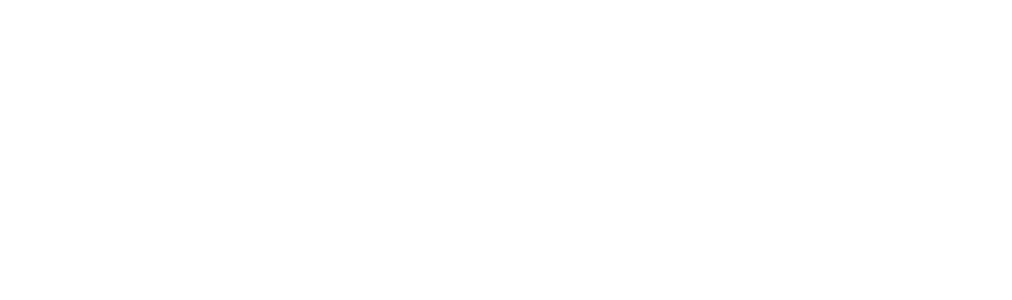
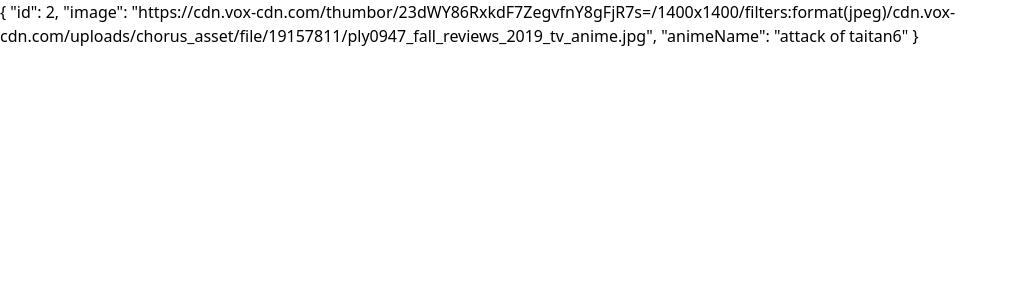
Before and after one commit to Alireza-shahbaziyan/ANI8, a Vue app: page /EventDetails/1 in a window 1280 px wide. Before the commit this address had no page. Shown: the top 300 px of the page, without its empty margins (0-1012 px from the left). Built offline with nearby package versions, Linux system fonts and the light colour scheme.

Commit message:
add dynamic router

```diff
--- a/src/components/BodyItems/BodyRow.vue
+++ b/src/components/BodyItems/BodyRow.vue
@@ -6,18 +6,21 @@
             <div class="btn btn-ghost">View All</div>
         </div>
         <div></div>
-        <div v-for="i in useStoreData.data" :key="i.id" class="m-1 text-center w-20 md:w-36 lg:w-48 hover-grow">
+
+        <router-link  v-for="i in useStoreData.data" :key="i.id" :to="{name:'EventDetails',params:{id:i.id}}"
+            class="m-1 text-center w-20 md:w-36 lg:w-48 hover-grow cursor-pointer">
             <div>
                 <img :src="i.image" alt="IMAGE" class="w-full rounded-md">
             </div>
             <div class="text-black text-xs md:text-lg">
-                {{i.animeName}}
+                {{ i.animeName }}
             </div>
-        </div>
+        </router-link>
     </div>
 </template>
 
 <script setup>
 import { useStore } from '@/store';
+import { RouterLink } from 'vue-router';
 const useStoreData = useStore()
 </script>
--- a/src/router/index.js
+++ b/src/router/index.js
@@ -1,6 +1,7 @@
 import { createRouter, createWebHistory } from 'vue-router'
 import HomeView from '../views/HomeView.vue'
 import LoginView from '../views/LoginView.vue'
+import EventDetails from '../views/EventDetails.vue'
 
 const router = createRouter({
   history: createWebHistory(import.meta.env.BASE_URL),
@@ -11,6 +12,12 @@
       component: HomeView
     },
     {
+      path: '/EventDetails/:id',
+      name: 'EventDetails',
+      props:true,
+      component: EventDetails
+    },
+    {
       path: '/login',
       name: 'Login',
       component: LoginView
--- /dev/null
+++ b/src/views/EventDetails.vue
@@ -0,0 +1,22 @@
+<template>
+    <div class="text-3xl text-black font-bold w-full text-center mt-80">
+        {{data[id]}}
+    </div>
+</template>
+<script >
+import { useStore } from '@/store';
+import { mapState } from 'pinia'
+
+export default {
+    name: 'EventDetails',
+    props: ['id'],
+    data() {
+        return {
+            ID: this.id
+        }
+    },
+   computed: {
+    ...mapState(useStore, ['data'])
+   }
+}
+</script>
```
Also changed, not shown: src/components/BodyItems/SearchBox.vue (line endings or trailing spaces).
